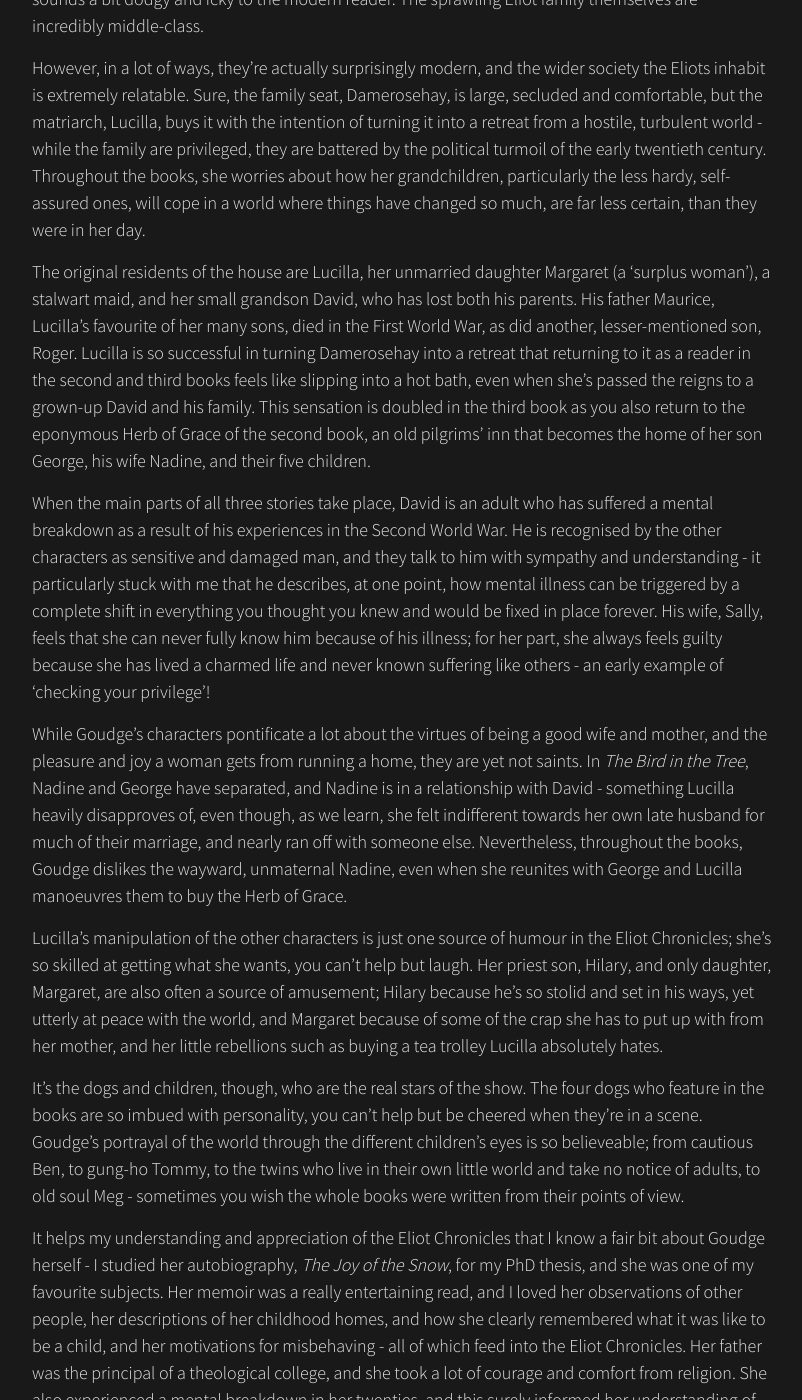
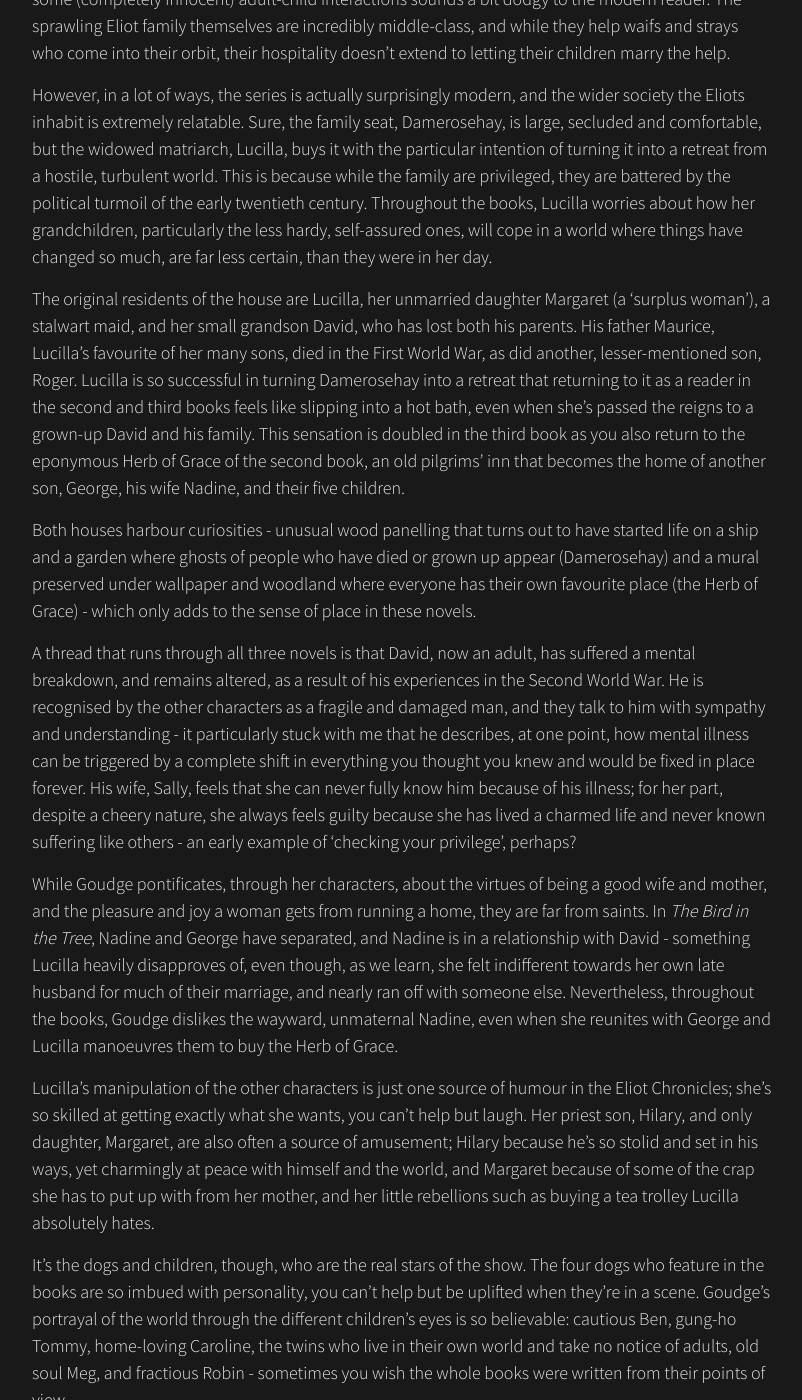
Before and after one commit to draliceviolett/draliceviolett, a Jekyll site: the page built from _posts/2019-09-08-the-eliot-chronicles-by-elizabeth-goudge.md, in a window 1280 px wide and 1400 px high, scrolled down 1089 px. Shown: the whole window, without its empty margins (238-1040 px from the left). Built offline with Jekyll 4.4.1, drawn with Linux system fonts in a browser that asks for light colours; nearby versions of some CDN libraries; some of the changed text lies outside the part shown.

Commit message:
blog post

```diff
--- a/_posts/2019-09-08-the-eliot-chronicles-by-elizabeth-goudge.md
+++ b/_posts/2019-09-08-the-eliot-chronicles-by-elizabeth-goudge.md
@@ -2,26 +2,30 @@
 date: 2019-09-08
 layout: post
 title: "Review: Elizabeth Goudge's Eliot Chronicles"
-category: phd-archive
-excerpt: The three instalments in the Eliot Chronicles series succeed in being both old-fashioned and surprisingly modern and relevant.
+category: book-blog
+excerpt: The three instalments of the Eliot Chronicles succeed in being both old-fashioned and surprisingly modern and relevant.
 ---
 
 ![The Bird in the Tree, The Herb of Grace, The Heart of the Family](/images/the-eliot-chronicles.jpg)
 
-In some ways, the three books of Elizabeth Goudge's Eliot Chronicles, <cite>The Bird in the Tree</cite> (1940), <cite>The Herb of Grace</cite> (1948), and <cite>The Heart of the Family</cite> (1953) are pretty dated. You have to steel yourself for a lot of ruminations about women being natural caregivers who love looking after their homes, husbands, and children, some lengthy conversations between characters about the nature of God, and a couple of descriptions that make you uneasily wonder, 'would this be construed as racist if was written today?'. Some (completely innocent) adult-child interactions are described in a way that sounds a bit dodgy and icky to the modern reader. The sprawling Eliot family themselves are incredibly middle-class.
+In some ways, the three books of Elizabeth Goudge's Eliot Chronicles, <cite>The Bird in the Tree</cite> (1940), <cite>The Herb of Grace</cite> (1948), and <cite>The Heart of the Family</cite> (1953) are pretty dated. You have to steel yourself for a lot of ruminations about women being natural caregivers who love looking after their homes, husbands, and children, and some lengthy conversations between characters about the nature of God that invariably conclude that there is one. There are a couple of descriptions that make you uneasily wonder, 'would this be construed as racist if was written today?', and the language used to describe some (completely innocent) adult-child interactions sounds a bit dodgy to the modern reader. The sprawling Eliot family themselves are incredibly middle-class, and while they help waifs and strays who come into their orbit, their hospitality doesn't extend to letting their children marry the help.
 
-However, in a lot of ways, they're actually surprisingly modern, and the wider society the Eliots inhabit is extremely relatable. Sure, the family seat, Damerosehay, is large, secluded and comfortable, but the matriarch, Lucilla, buys it with the intention of turning it into a retreat from a hostile, turbulent world - while the family are privileged, they are battered by the political turmoil of the early twentieth century. Throughout the books, she worries about how her grandchildren, particularly the less hardy, self-assured ones, will cope in a world where things have changed so much, are far less certain, than they were in her day.
+However, in a lot of ways, the series is actually surprisingly modern, and the wider society the Eliots inhabit is extremely relatable. Sure, the family seat, Damerosehay, is large, secluded and comfortable, but the widowed matriarch, Lucilla, buys it with the particular intention of turning it into a retreat from a hostile, turbulent world. This is because while the family are privileged, they are battered by the political turmoil of the early twentieth century. Throughout the books, Lucilla worries about how her grandchildren, particularly the less hardy, self-assured ones, will cope in a world where things have changed so much, are far less certain, than they were in her day.
 
-The original residents of the house are Lucilla, her unmarried daughter Margaret (a 'surplus woman'), a stalwart maid, and her small grandson David, who has lost both his parents. His father Maurice, Lucilla's favourite of her many sons, died in the First World War, as did another, lesser-mentioned son, Roger. Lucilla is so successful in turning Damerosehay into a retreat that returning to it as a reader in the second and third books feels like slipping into a hot bath, even when she's passed the reigns to a grown-up David and his family. This sensation is doubled in the third book as you also return to the eponymous Herb of Grace of the second book, an old pilgrims' inn that becomes the home of her son George, his wife Nadine, and their five children.
+The original residents of the house are Lucilla, her unmarried daughter Margaret (a 'surplus woman'), a stalwart maid, and her small grandson David, who has lost both his parents. His father Maurice, Lucilla's favourite of her many sons, died in the First World War, as did another, lesser-mentioned son, Roger. Lucilla is so successful in turning Damerosehay into a retreat that returning to it as a reader in the second and third books feels like slipping into a hot bath, even when she's passed the reigns to a grown-up David and his family. This sensation is doubled in the third book as you also return to the eponymous Herb of Grace of the second book, an old pilgrims' inn that becomes the home of another son, George, his wife Nadine, and their five children.
 
-When the main parts of all three stories take place, David is an adult who has suffered a mental breakdown as a result of his experiences in the Second World War. He is recognised by the other characters as sensitive and damaged man, and they talk to him with sympathy and understanding - it particularly stuck with me that he describes, at one point, how mental illness can be triggered by a complete shift in everything you thought you knew and would be fixed in place forever. His wife, Sally, feels that she can never fully know him because of his illness; for her part, she always feels guilty because she has lived a charmed life and never known suffering like others - an early example of 'checking your privilege'!
+Both houses harbour curiosities - unusual wood panelling that turns out to have started life on a ship and a garden where ghosts of people who have died or grown up appear (Damerosehay) and a mural preserved under wallpaper and woodland where everyone has their own favourite place (the Herb of Grace) - which only adds to the sense of place in these novels.
 
-While Goudge's characters pontificate a lot about the virtues of being a good wife and mother, and the pleasure and joy a woman gets from running a home, they are yet not saints. In <cite>The Bird in the Tree</cite>, Nadine and George have separated, and Nadine is in a relationship with David - something Lucilla heavily disapproves of, even though, as we learn, she felt indifferent towards her own late husband for much of their marriage, and nearly ran off with someone else. Nevertheless, throughout the books, Goudge dislikes the wayward, unmaternal Nadine, even when she reunites with George and Lucilla manoeuvres them to buy the Herb of Grace.
+A thread that runs through all three novels is that David, now an adult, has suffered a mental breakdown, and remains altered, as a result of his experiences in the Second World War. He is recognised by the other characters as a fragile and damaged man, and they talk to him with sympathy and understanding - it particularly stuck with me that he describes, at one point, how mental illness can be triggered by a complete shift in everything you thought you knew and would be fixed in place forever. His wife, Sally, feels that she can never fully know him because of his illness; for her part, despite a cheery nature, she always feels guilty because she has lived a charmed life and never known suffering like others - an early example of 'checking your privilege', perhaps?
 
-Lucilla's manipulation of the other characters is just one source of humour in the Eliot Chronicles; she's so skilled at getting what she wants, you can't help but laugh. Her priest son, Hilary, and only daughter, Margaret, are also often a source of amusement; Hilary because he's so stolid and set in his ways, yet utterly at peace with the world, and Margaret because of some of the crap she has to put up with from her mother, and her little rebellions such as buying a tea trolley Lucilla absolutely hates.
+While Goudge pontificates, through her characters, about the virtues of being a good wife and mother, and the pleasure and joy a woman gets from running a home, they are far from saints. In <cite>The Bird in the Tree</cite>, Nadine and George have separated, and Nadine is in a relationship with David - something Lucilla heavily disapproves of, even though, as we learn, she felt indifferent towards her own late husband for much of their marriage, and nearly ran off with someone else. Nevertheless, throughout the books, Goudge dislikes the wayward, unmaternal Nadine, even when she reunites with George and Lucilla manoeuvres them to buy the Herb of Grace.
 
-It's the dogs and children, though, who are the real stars of the show. The four dogs who feature in the books are so imbued with personality, you can't help but be cheered when they're in a scene. Goudge's portrayal of the world through the different children's eyes is so believeable; from cautious Ben, to gung-ho Tommy, to the twins who live in their own little world and take no notice of adults, to old soul Meg - sometimes you wish the whole books were written from their points of view.
+Lucilla's manipulation of the other characters is just one source of humour in the Eliot Chronicles; she's so skilled at getting exactly what she wants, you can't help but laugh. Her priest son, Hilary, and only daughter, Margaret, are also often a source of amusement; Hilary because he's so stolid and set in his ways, yet charmingly at peace with himself and the world, and Margaret because of some of the crap she has to put up with from her mother, and her little rebellions such as buying a tea trolley Lucilla absolutely hates.
 
-It helps my understanding and appreciation of the Eliot Chronicles that I know a fair bit about Goudge herself - I studied her autobiography, <cite>The Joy of the Snow</cite>, for my PhD thesis, and she was one of my favourite subjects. Her memoir was a really entertaining read, and I loved her observations of other people, her descriptions of her childhood homes, and how she clearly remembered what it was like to be a child, and her motivations for misbehaving - all of which feed into the Eliot Chronicles. Her father was the principal of a theological college, and she took a lot of courage and comfort from religion. She also experienced a mental breakdown in her twenties, and this surely informed her understanding of, and sympathy for, characters with similar experiences in her books.
+It's the dogs and children, though, who are the real stars of the show. The four dogs who feature in the books are so imbued with personality, you can't help but be uplifted when they're in a scene. Goudge's portrayal of the world through the different children's eyes is so believable: cautious Ben, gung-ho Tommy, home-loving Caroline, the twins who live in their own world and take no notice of adults, old soul Meg, and fractious Robin - sometimes you wish the whole books were written from their points of view.
 
-It is a little strange, though, that Goudge reflects such reverence for women as wives, mothers and housekeepers when she didn't get married or have children herself. She didn't express any regret over this in her autobiography, so maybe her novels are a thinly-veiled expression of her actually yearning for those things, or perhaps a way of signalling that she was not a complete 'deviant' who outright rejected notions of women as caregivers just because she did not conform to them herself.
+It helps my understanding and appreciation of the Eliot Chronicles that I know a fair bit about Goudge herself - I studied her autobiography, <cite>The Joy of the Snow</cite>, for my PhD thesis, and she was one of my favourite subjects. Her memoir was a really entertaining read, and I loved her observations of other people, her descriptions of her childhood homes, and how she clearly remembered what it was like to be a child, and her motivations for misbehaving - all of which feed into the Eliot Chronicles. Her father was the principal of a theological college, and she took a lot of courage and comfort from religion. She also experienced a mental breakdown in her twenties, and this surely informed her understanding of, and sympathy for, her characters with similar experiences.
+
+It is a little strange, though, that Goudge reflects such reverence for women as wives, mothers and housekeepers when she didn't get married or have children herself. She didn't express any regret over this in her autobiography, so maybe her novels are a thinly-veiled expression of her actually yearning for those things, or perhaps a way of signalling that she was not a complete 'deviant' who outright rejected notions of women as maternal just because she wasn't a mother.
+
+The Eliot Chronicles portray a whole cast of different characters dealing with the upheaval people faced in the first few decades of the twentieth century. Over the course of the series, you see a number of characters grow into themselves, discover their talents and interests, and grapple with the obstacles that hold them back - including, sometimes, members of their family. At the same time, they're warm and humorous and contain real insight into human nature. I will definitely be reading Goudge's other books!
```
